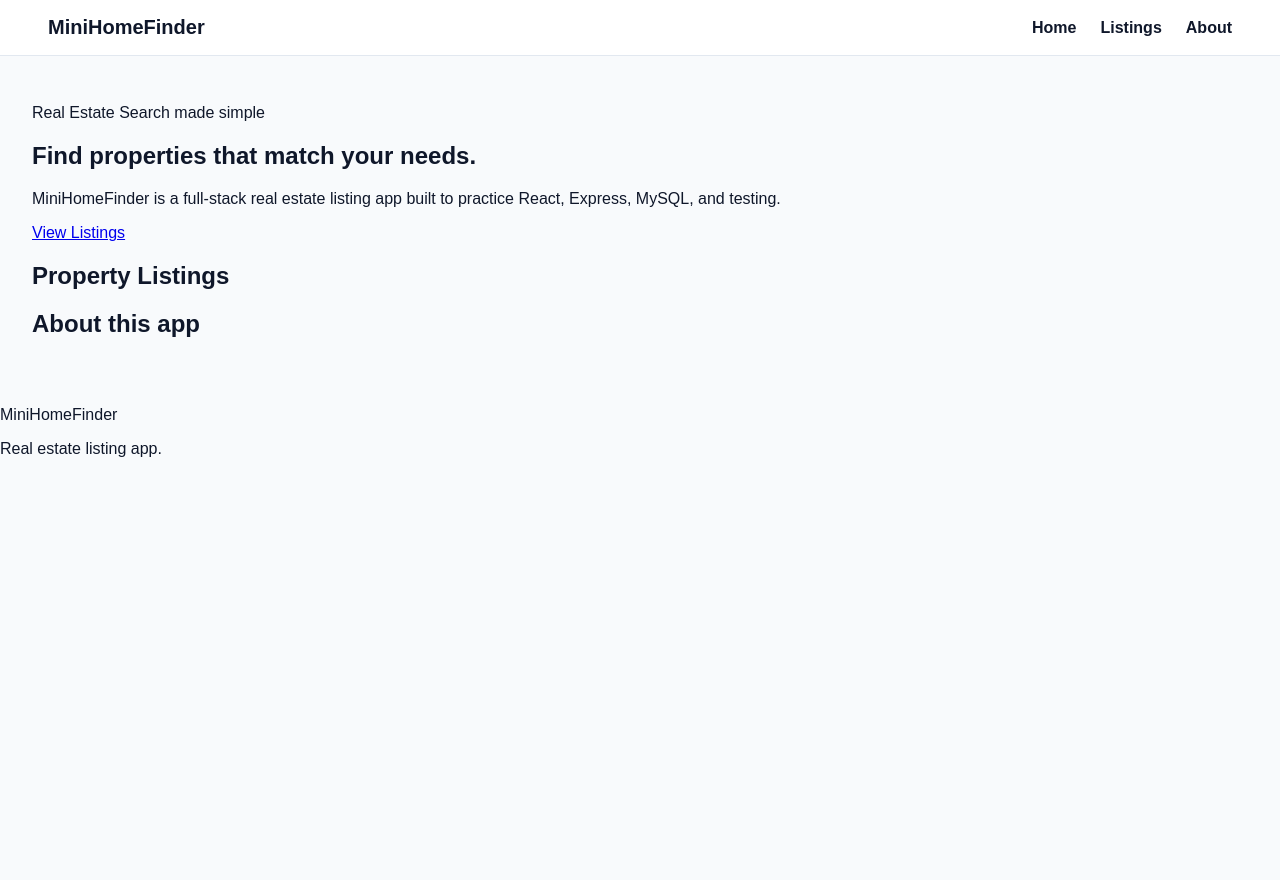
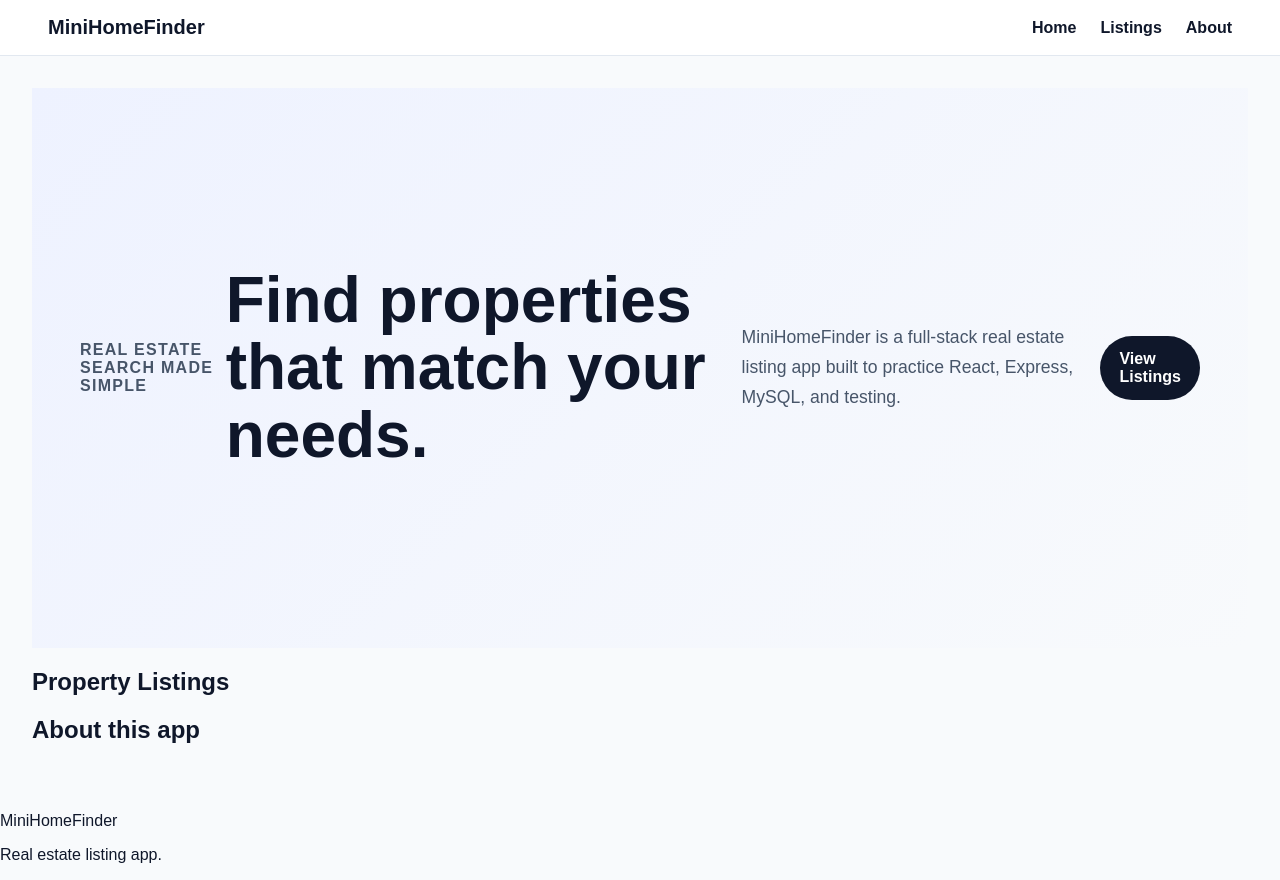
Before and after one commit to coo64362/mini-home-finder, a React (Vite) app: page / in a window 1280 px wide. Before the commit the page ends 800 px from the top, so only its background shows below. Built offline with nearby package versions, Linux system fonts and the light colour scheme.

Commit message:
Style hero section

```diff
--- a/src/components/Hero.jsx
+++ b/src/components/Hero.jsx
@@ -1,16 +1,16 @@
 function Hero() {
     return (
-        <section id="home">
-            <p>Real Estate Search made simple</p>
+        <section id="home" className="hero">
+            <p className="eyebrow">Real Estate Search made simple</p>
 
             <h1>Find properties that match your needs.</h1>
 
-            <p>
+            <p className="hero-text">
                 MiniHomeFinder is a full-stack real estate listing app built to practice
                 React, Express, MySQL, and testing.
             </p>
 
-            <a href="#Listings">View Listings</a>
+            <a className="primary-button"href="#Listings">View Listings</a>
         </section>
     );
 }
--- a/src/index.css
+++ b/src/index.css
@@ -45,3 +45,48 @@ main {
 .nav-links a:hover {
   text-decoration: underline;
 }
+
+.hero {
+  min-height: 70vh; /*Take up 70% of browser height*/
+  display: flex;
+  align-items: center;
+  padding: 4rem 3rem;
+  background: linear-gradient(135deg, #eef2ff, #f8fafc);
+}
+
+.eyebrow {
+  margin-bottom: 1rem;
+  font-weight: 700;
+  color: #475569;
+  text-transform: uppercase;
+  letter-spacing: 0.08em;
+}
+
+.hero h1 {
+  max-width: 700px;
+  margin: 0;
+  font-size: 4rem;
+  line-height: 1.05; /*keeps the lines close together if the heading wraps*/
+}
+
+.hero-text {
+  max-width: 600px;
+  margin: 1.5rem 0;
+  font-size: 1.1rem;
+  line-height: 1.7;
+  color: #475569;
+}
+
+.primary-button {
+  display: inline-block; /* <a> is inline, so let's it behave more like a button*/
+  padding: 0.85rem 1.2rem; /* space between text and button*/
+  border-radius: 999px; /*pill shape*/
+  background: #0f172a;
+  color: white;
+  text-decoration: none;
+  font-weight: 700;
+}
+
+.primary-button:hover {
+  opacity: 0.9;
+}
```
